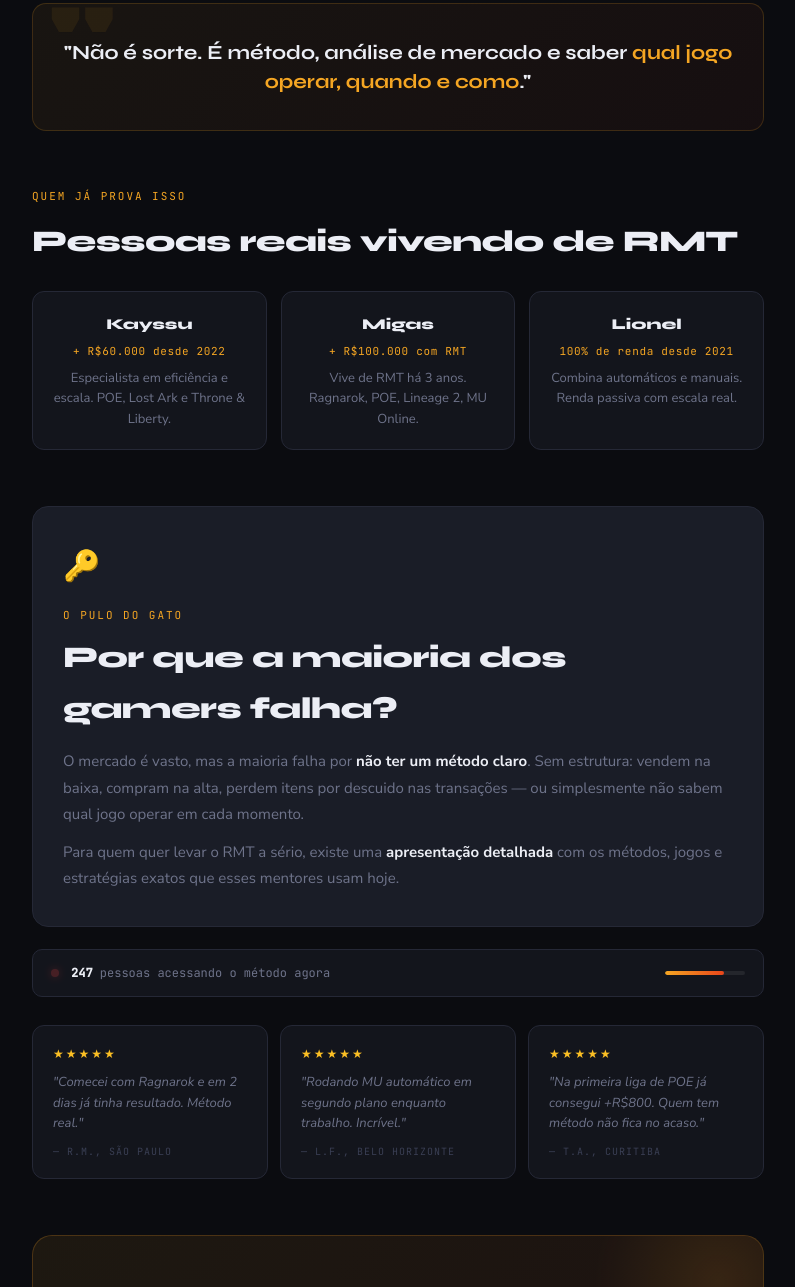
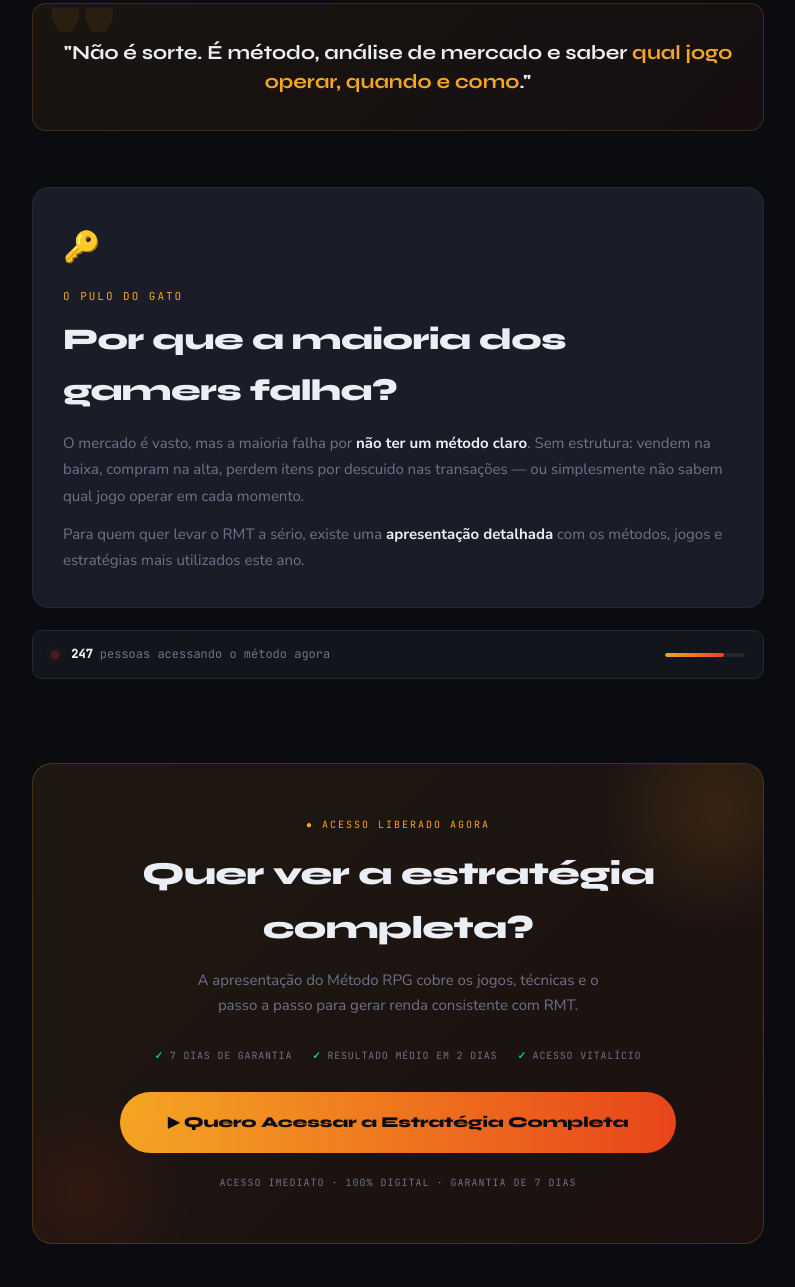
Before and after one commit to fabiooliveiraaa/preselrpg, a plain HTML site: page index.html in a window 1280 px wide. Shown: the part 2185-3472 px from the top of the page, without its empty margins (242-1037 px from the left). Drawn offline with Linux system fonts and the light colour scheme.

Commit message:
Add files via upload

```diff
--- a/index.html
+++ b/index.html
@@ -93,11 +93,6 @@ h2{font-family:'Syne',sans-serif;font-size:clamp(20px,3.5vw,30px);font-weight:80
 .quote-block em{color:var(--accent);font-style:normal;}
 
 /* MENTORS ROW */
-.mentors-row{display:grid;grid-template-columns:repeat(auto-fit,minmax(210px,1fr));gap:14px;margin-top:24px;}
-.mentor-card{background:var(--surface);border:1px solid var(--border);border-radius:12px;padding:20px;text-align:center;}
-.mentor-name{font-family:'Syne',sans-serif;font-size:15px;font-weight:800;margin-bottom:4px;}
-.mentor-val{font-family:'JetBrains Mono',monospace;font-size:11px;color:var(--accent);letter-spacing:.06em;margin-bottom:8px;}
-.mentor-desc{font-size:13px;color:var(--muted);line-height:1.55;}
 
 /* BRIDGE */
 .bridge{background:var(--surface2);border:1px solid var(--border);border-radius:16px;padding:34px 30px;}
@@ -115,11 +110,6 @@ h2{font-family:'Syne',sans-serif;font-size:clamp(20px,3.5vw,30px);font-weight:80
 .lfill{height:100%;background:var(--grad);border-radius:2px;width:0%;transition:width 2.2s cubic-bezier(.2,1,.3,1);}
 
 /* PROOF */
-.proof-grid{display:grid;grid-template-columns:repeat(auto-fit,minmax(200px,1fr));gap:12px;margin-top:0;}
-.pcard{background:var(--surface);border:1px solid var(--border);border-radius:12px;padding:18px 20px;}
-.pstars{color:#fbbf24;font-size:12px;letter-spacing:2px;margin-bottom:8px;}
-.pcard p{font-size:13px;color:var(--muted);font-style:italic;line-height:1.55;margin-bottom:10px;}
-.pname{font-family:'JetBrains Mono',monospace;font-size:10px;letter-spacing:.1em;color:#3a3f54;text-transform:uppercase;}
 
 /* CTA */
 .cta-block{background:linear-gradient(135deg,rgba(245,166,35,.08) 0%,rgba(232,69,26,.08) 100%);border:1px solid rgba(245,166,35,.22);border-radius:20px;padding:52px 36px;text-align:center;position:relative;overflow:hidden;}
@@ -180,7 +170,6 @@ footer a{color:#3a3f54;text-decoration:underline;}
   .picon{width:44px;height:44px;font-size:18px;}
 
   /* MENTORS */
-  .mentors-row{grid-template-columns:1fr;}
 
   /* BRIDGE */
   .bridge{padding:24px 20px;}
@@ -190,7 +179,6 @@ footer a{color:#3a3f54;text-decoration:underline;}
   .ltrack{width:100%;flex-basis:100%;}
 
   /* PROOF */
-  .proof-grid{grid-template-columns:1fr;}
 
   /* CTA */
   .cta-block{padding:36px 20px;border-radius:14px;}
@@ -229,7 +217,7 @@ footer a{color:#3a3f54;text-decoration:underline;}
 <div class="stats-bar">
   <div class="st"><span class="stn">$183bi</span><span class="stl">Mercado global games</span></div>
   <div class="st"><span class="stn">+34%</span><span class="stl">Crescimento em RMT</span></div>
-  <div class="st"><span class="stn">R$100k+</span><span class="stl">Gerados por mentores</span></div>
+  <div class="st"><span class="stn">R$100k+</span><span class="stl">Gerados com RMT</span></div>
 </div>
 
 <!-- LEAD -->
@@ -287,28 +275,7 @@ footer a{color:#3a3f54;text-decoration:underline;}
   </div>
 </section>
 
-<!-- MENTORS -->
-<section style="padding-top:0;">
-  <div class="slabel rv">Quem já prova isso</div>
-  <h2 class="rv">Pessoas reais vivendo de RMT</h2>
-  <div class="mentors-row rv">
-    <div class="mentor-card">
-      <div class="mentor-name">Kayssu</div>
-      <div class="mentor-val">+ R$60.000 desde 2022</div>
-      <div class="mentor-desc">Especialista em eficiência e escala. POE, Lost Ark e Throne & Liberty.</div>
-    </div>
-    <div class="mentor-card">
-      <div class="mentor-name">Migas</div>
-      <div class="mentor-val">+ R$100.000 com RMT</div>
-      <div class="mentor-desc">Vive de RMT há 3 anos. Ragnarok, POE, Lineage 2, MU Online.</div>
-    </div>
-    <div class="mentor-card">
-      <div class="mentor-name">Lionel</div>
-      <div class="mentor-val">100% de renda desde 2021</div>
-      <div class="mentor-desc">Combina automáticos e manuais. Renda passiva com escala real.</div>
-    </div>
-  </div>
-</section>
+
 
 <!-- BRIDGE -->
 <section style="padding-top:0;">
@@ -317,7 +284,7 @@ footer a{color:#3a3f54;text-decoration:underline;}
     <div class="slabel" style="margin-bottom:8px;">O pulo do gato</div>
     <h2>Por que a maioria dos gamers falha?</h2>
     <p>O mercado é vasto, mas a maioria falha por <strong>não ter um método claro</strong>. Sem estrutura: vendem na baixa, compram na alta, perdem itens por descuido nas transações — ou simplesmente não sabem qual jogo operar em cada momento.</p>
-    <p>Para quem quer levar o RMT a sério, existe uma <strong>apresentação detalhada</strong> com os métodos, jogos e estratégias exatos que esses mentores usam hoje.</p>
+    <p>Para quem quer levar o RMT a sério, existe uma <strong>apresentação detalhada</strong> com os métodos, jogos e estratégias mais utilizados este ano.</p>
   </div>
 
   <!-- Live -->
@@ -326,24 +293,7 @@ footer a{color:#3a3f54;text-decoration:underline;}
     <div class="ltext"><strong id="vc">247</strong> pessoas acessando o método agora</div>
     <div class="ltrack"><div class="lfill" id="lf"></div></div>
   </div>
-
-  <!-- Proof -->
-  <div class="proof-grid rv">
-    <div class="pcard">
-      <div class="pstars">★★★★★</div>
-      <p>"Comecei com Ragnarok e em 2 dias já tinha resultado. Método real."</p>
-      <div class="pname">— R.M., São Paulo</div>
-    </div>
-    <div class="pcard">
-      <div class="pstars">★★★★★</div>
-      <p>"Rodando MU automático em segundo plano enquanto trabalho. Incrível."</p>
-      <div class="pname">— L.F., Belo Horizonte</div>
-    </div>
-    <div class="pcard">
-      <div class="pstars">★★★★★</div>
-      <p>"Na primeira liga de POE já consegui +R$800. Quem tem método não fica no acaso."</p>
-      <div class="pname">— T.A., Curitiba</div>
-    </div>
+</div>
   </div>
 </section>
 
@@ -352,7 +302,7 @@ footer a{color:#3a3f54;text-decoration:underline;}
   <div class="cta-block rv">
     <div class="cta-eye">● Acesso liberado agora</div>
     <h2>Quer ver a estratégia completa?</h2>
-    <p>A apresentação do Método RPG cobre os jogos, técnicas e o passo a passo exato que os mentores usam para gerar renda consistente com RMT.</p>
+    <p>A apresentação do Método RPG cobre os jogos, técnicas e o passo a passo para gerar renda consistente com RMT.</p>
     <div class="cta-guarantee">
       <span class="guar-item">7 dias de garantia</span>
       <span class="guar-item">Resultado médio em 2 dias</span>
```
